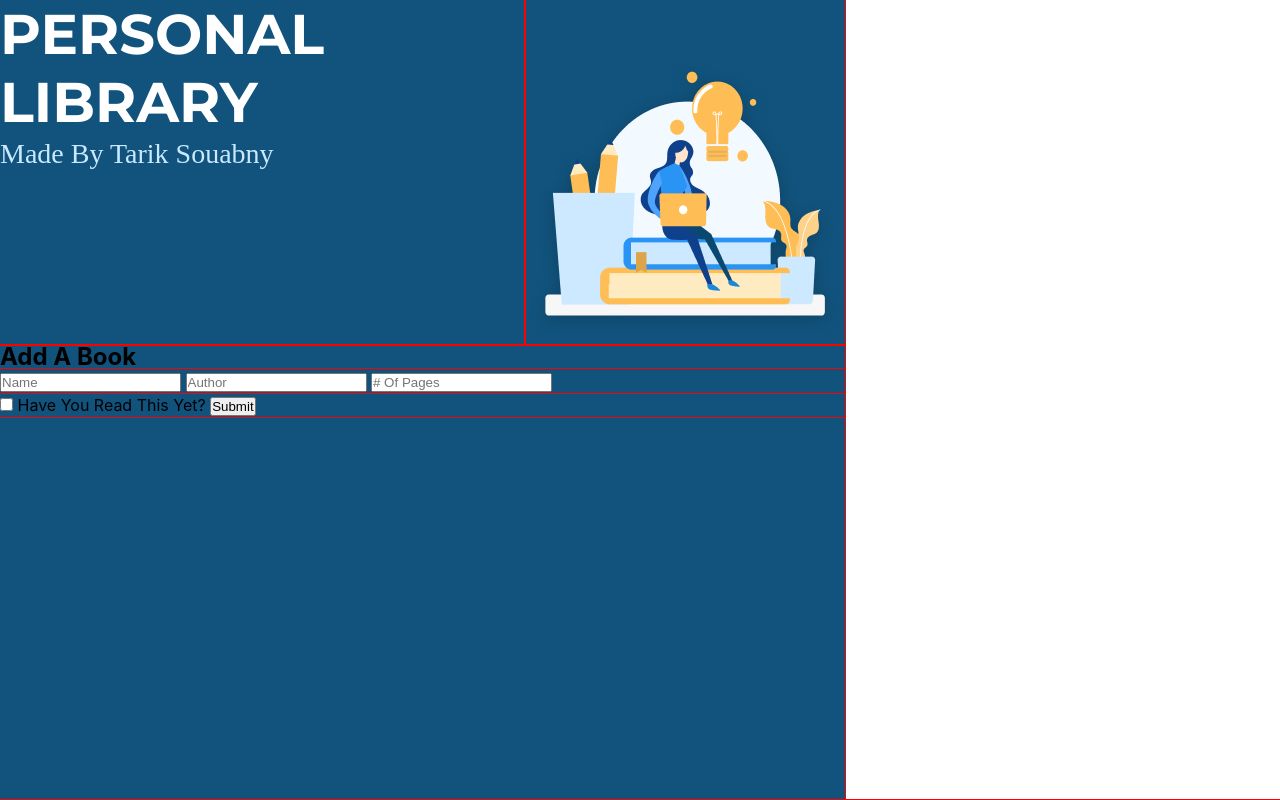
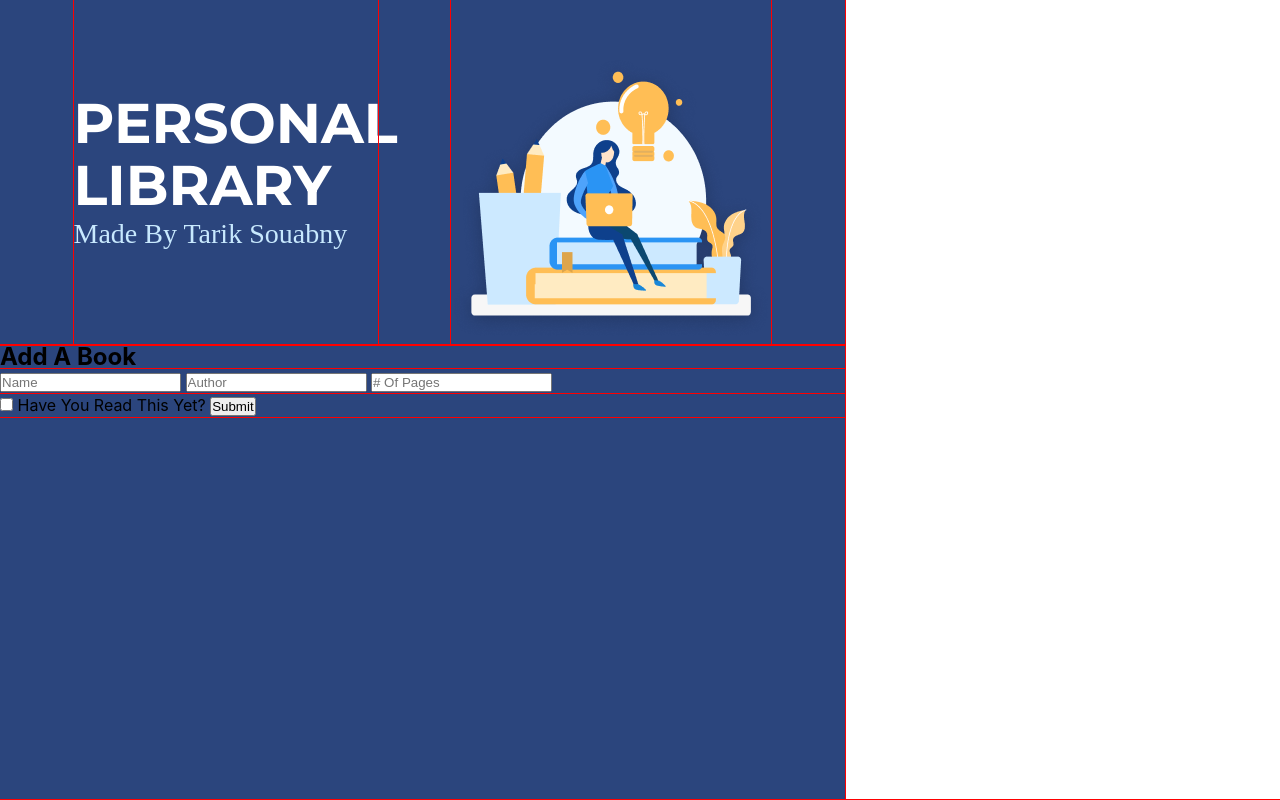
Before and after one commit to tariksouabny/library, a website built with Vite: page main-project/index.html in a window 1280 px wide. Built offline with nearby package versions, Linux system fonts and the light colour scheme.

Commit message:
Align header text

```diff
--- a/main-project/style.css
+++ b/main-project/style.css
@@ -32,7 +32,7 @@
   --secondary-clr-l2: #91D3FD;
   --secondary-clr-l3: #C8E9FE;
   --secondary-clr-d1: #1A7DBB;
-  --secondary-clr-d2: #11537D;
+  --secondary-clr-d2: #2B457D;
   --secondary-clr-d3: #092A3F;
 
   --primary-font: 'Montserrat';
@@ -79,19 +79,27 @@ button:focus-visible {
 .left .top {
   display: flex;
   flex-direction: row;
-  width: 100%;
   justify-content: space-evenly;
 }
 
+.left .top .align-left {
+  display: flex;
+  justify-content: center;
+  flex-direction: column;
+}
+
 /* PERSONAL LIBRARY */
-.left .top .align-left h1 {
+#header-personal-library {
   font-family: 'Montserrat';
   font-style: normal;
-  font-weight: bold;
+  font-weight: 700;
   font-size: 56px;
-  line-height: 68px;
   text-transform: uppercase;
-  color: var(--white)
+  color: var(--white);
+  text-align: left;
+
+  /* so the text "personal library" wraps to 2 lines */
+  width: 8ch;
 }
 
 
```
